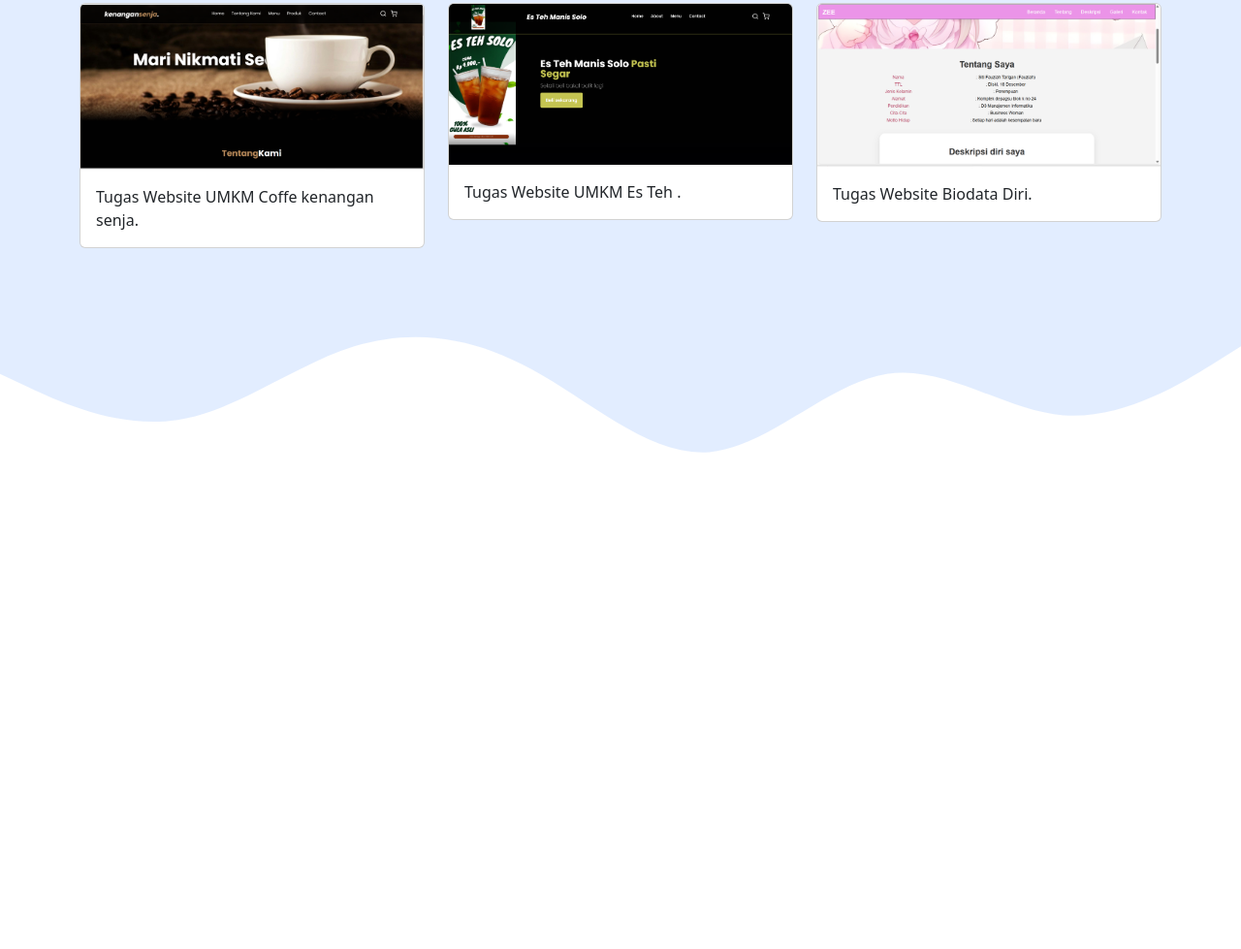
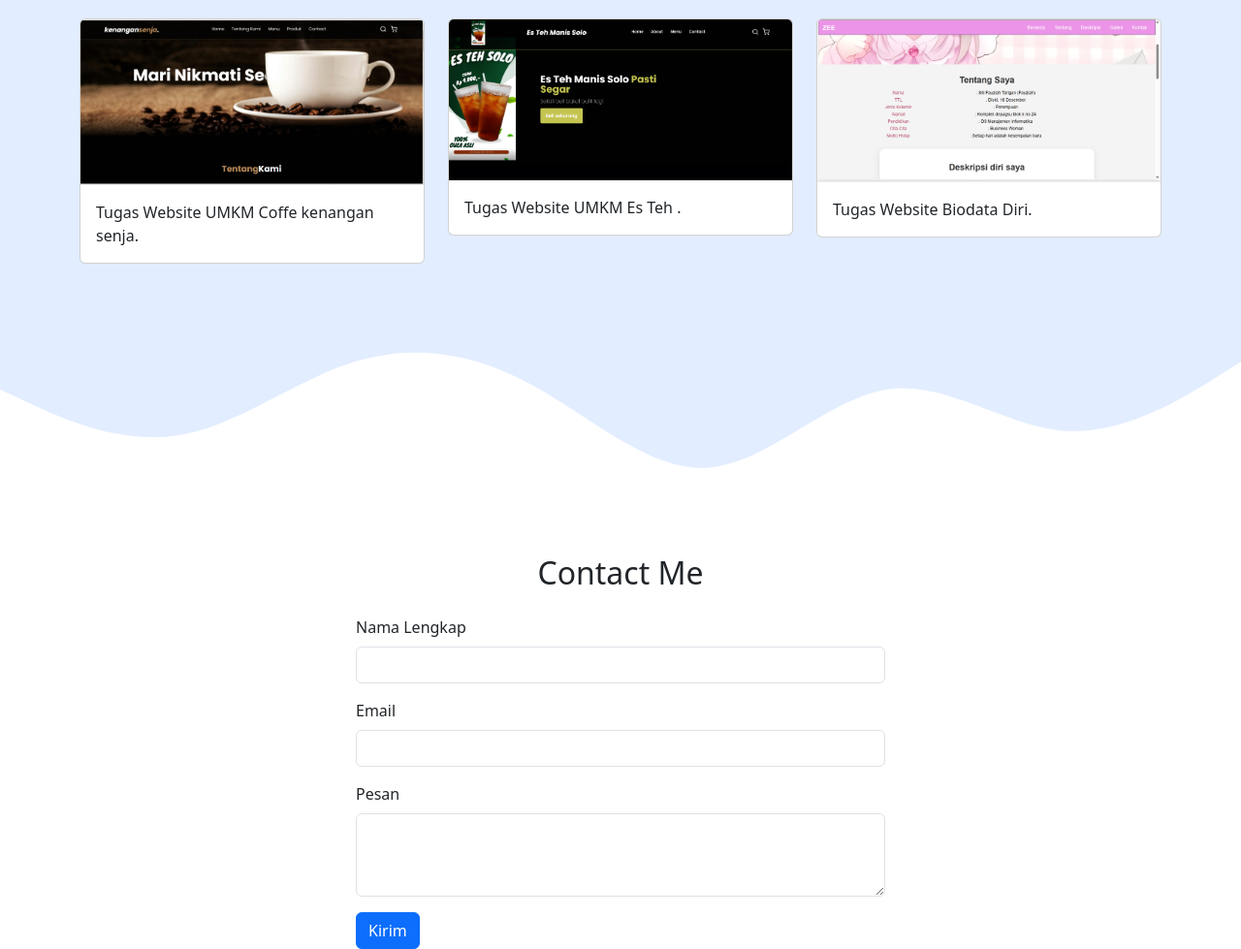
Before and after one commit to sitifauziahtarigan/portfolio_fauziah, a plain HTML site: page index.html in a window 1280 px wide. Shown: the part 1311-2290 px from the top of the page at 97% size. Before the commit the page ends 1867 px from the top, so only its background shows below. Drawn offline with nearby package versions, Linux system fonts and the light colour scheme.

Commit message:
Menambahkan bagian Contact

```diff
--- a/index.html
+++ b/index.html
@@ -109,7 +109,7 @@
     <!-- Projects -->
     <section id="projects">
       <div class="container">
-        <div class="row text-center">
+        <div class="row text-center mb-3">
           <div class="col">
             <h2>My Projects</h2>
           </div>
@@ -165,6 +165,47 @@
     </section>
     <!-- Akhir Projects -->
 
+    <!-- Contact -->
+    <section id="contact">
+      <div class="container">
+        <div class="row text-center mb-3">
+          <div class="col">
+            <h2>Contact Me</h2>
+          </div>
+        </div>
+        <div class="row justify-content-center">
+          <div class="col-md-6">
+            <form>
+              <div class="mb-3">
+                <label for="name" class="form-label">Nama Lengkap</label>
+                <input
+                  type="text"
+                  class="form-control"
+                  id="name"
+                  aria-describedby="name"
+                />
+              </div>
+              <div class="mb-3">
+                <label for="email" class="form-label">Email</label>
+                <input
+                  type="email"
+                  class="form-control"
+                  id="email"
+                  aria-describedby="email"
+                />
+              </div>
+              <div class="mb-3">
+                <label for="pesan" class="form-label">Pesan</label>
+                <textarea class="form-control" id="pesan" rows="3"></textarea>
+              </div>
+              <button type="submit" class="btn btn-primary">Kirim</button>
+            </form>
+          </div>
+        </div>
+      </div>
+    </section>
+    <!-- Contact -->
+
     <script
       src="https://cdn.jsdelivr.net/npm/bootstrap@5.3.7/dist/js/bootstrap.bundle.min.js"
       integrity="sha384-ndDqU0Gzau9qJ1lfW4pNLlhNTkCfHzAVBReH9diLvGRem5+R9g2FzA8ZGN954O5Q"
```
Also changed, not shown: screnshoot/contact.png (added).
